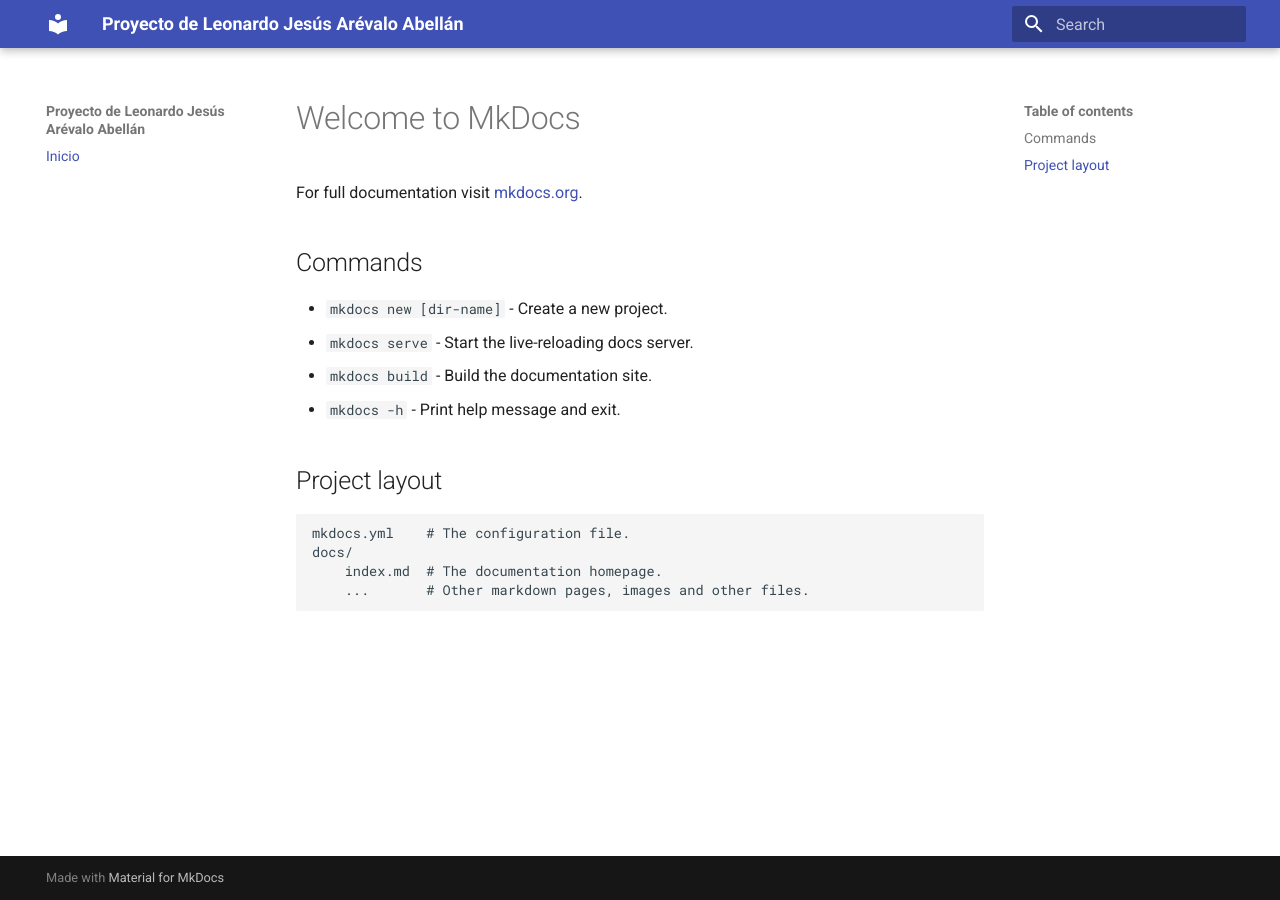
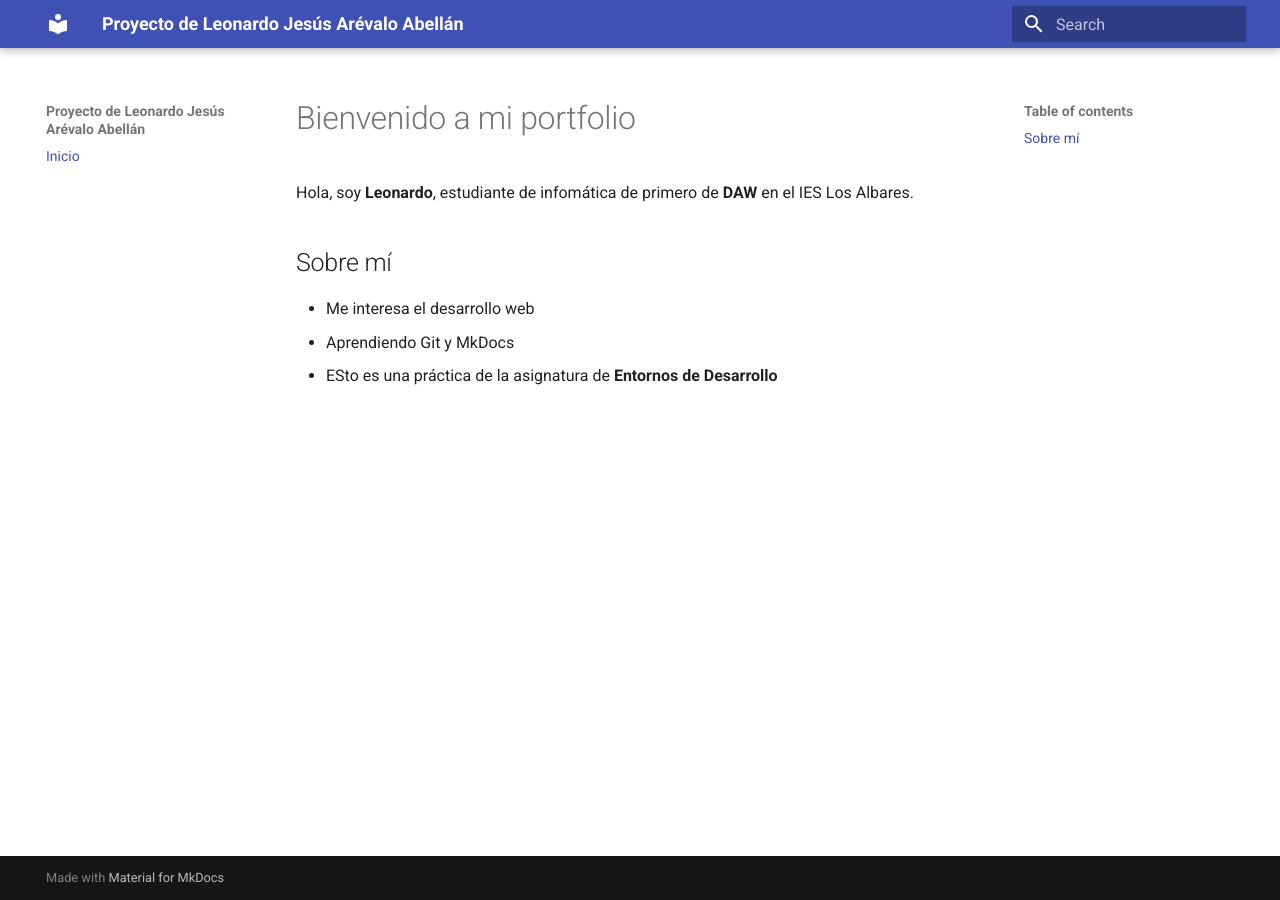
Before and after one commit to K6SSL69/proyecto-mkdocs, an MkDocs documentation site: the page built from docs/index.md, in a window 1280 px wide. Built offline with MkDocs 1.6.1 and Material for MkDocs 9.7.7, drawn with Linux system fonts in a browser that asks for light colours.

Commit message:
Modificacion de pagina web

```diff
--- a/docs/index.md
+++ b/docs/index.md
@@ -1,17 +1,9 @@
-# Welcome to MkDocs
+# Bienvenido a mi portfolio
 
-For full documentation visit [mkdocs.org](https://www.mkdocs.org).
+Hola, soy **Leonardo**, estudiante de infomática de primero de **DAW** en el
+IES Los Albares.
 
-## Commands
-
-* `mkdocs new [dir-name]` - Create a new project.
-* `mkdocs serve` - Start the live-reloading docs server.
-* `mkdocs build` - Build the documentation site.
-* `mkdocs -h` - Print help message and exit.
-
-## Project layout
-
-    mkdocs.yml    # The configuration file.
-    docs/
-        index.md  # The documentation homepage.
-        ...       # Other markdown pages, images and other files.
+## Sobre mí
+- Me interesa el desarrollo web
+- Aprendiendo Git y MkDocs
+- ESto es una práctica de la asignatura de **Entornos de Desarrollo**
```
Also changed, not shown: docs/contacto.md (added, +7 -0 lines), docs/formacion.md (added, +14 -0 lines), docs/proyectos.md (added, +9 -0 lines).
